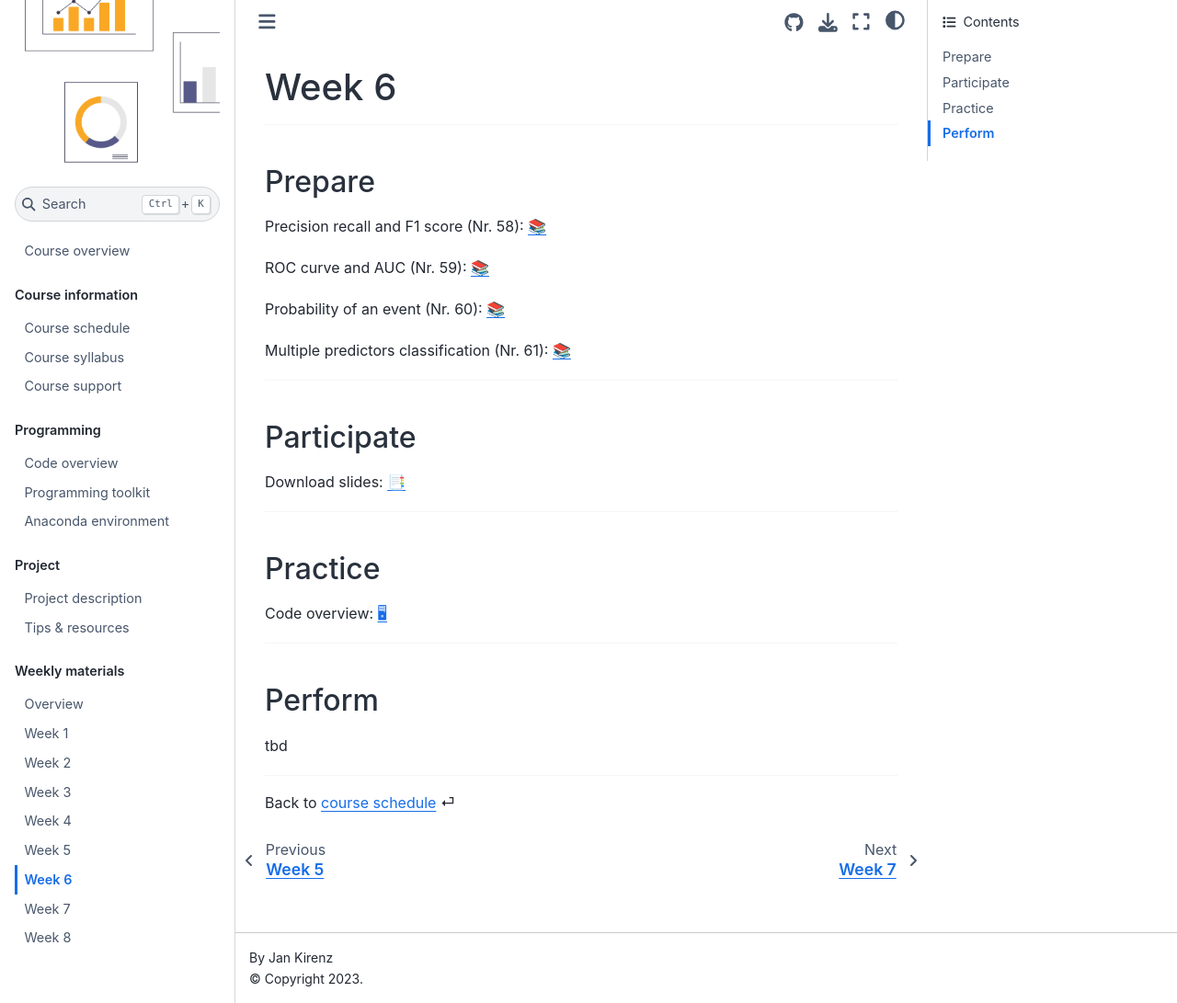
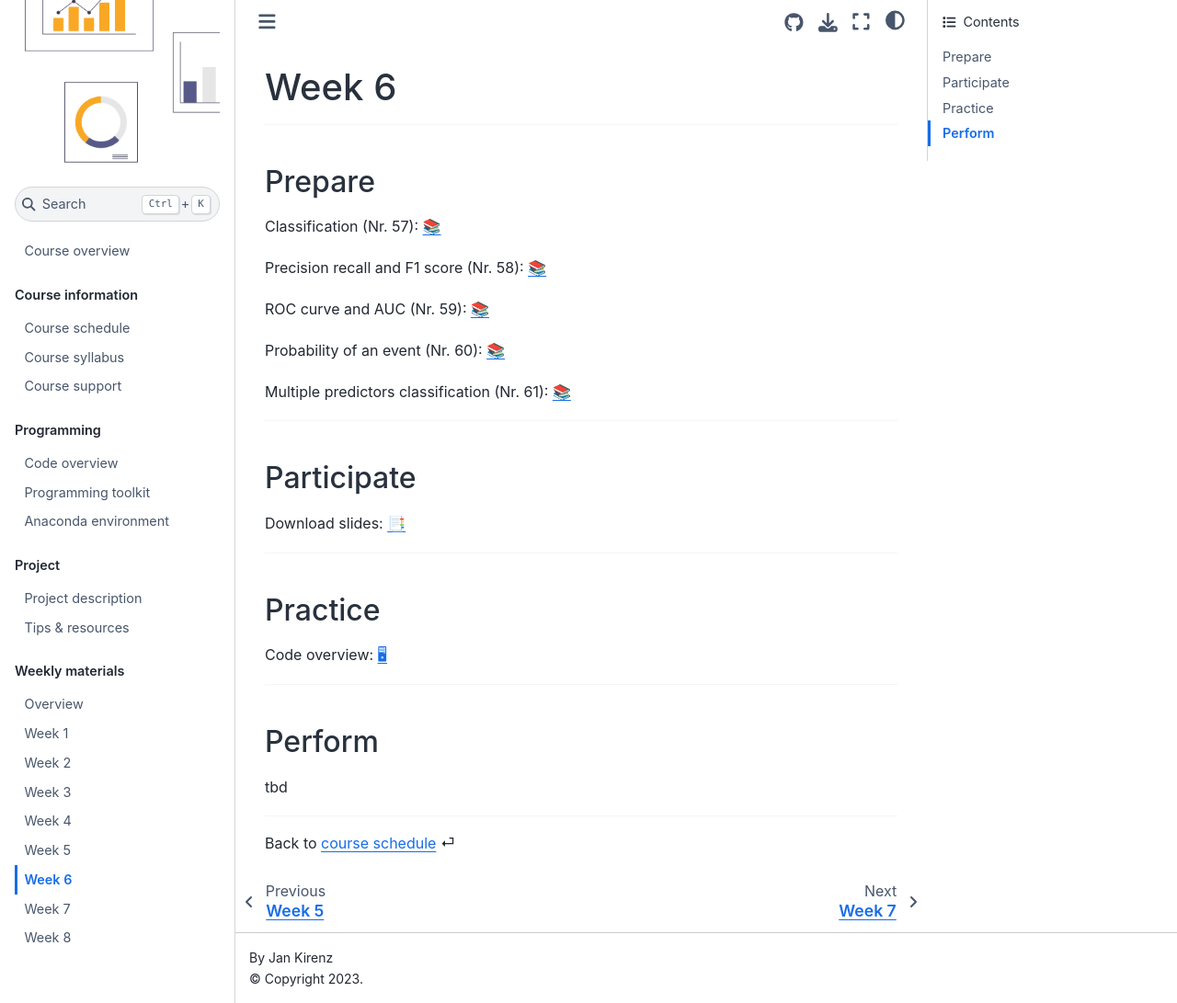
Before and after one commit to as-ws22/website, a Jupyter Book: the page built from weeks/week6.md, in a window 1280 px wide and 1091 px high. Shown: the whole window at 92% size. Built offline with Jupyter Book 1.0.4 settings and Sphinx 7.4.7 and the Sphinx Book theme 1.1.4, drawn with Linux system fonts in a browser that asks for light colours; pages that are not in the unit, such as notebooks, are missing from menus; comment, search, counter and statistics services are not loaded.

Commit message:
Update week6.md

```diff
--- a/weeks/week6.md
+++ b/weeks/week6.md
@@ -6,6 +6,8 @@
 (prepare)=
 ## Prepare
 
+
+Classification (Nr. 57): [📚](https://www.statlearning.com/)
 
 Precision recall and F1 score (Nr. 58): [📚](https://mlu-explain.github.io/precision-recall/)
 
```
